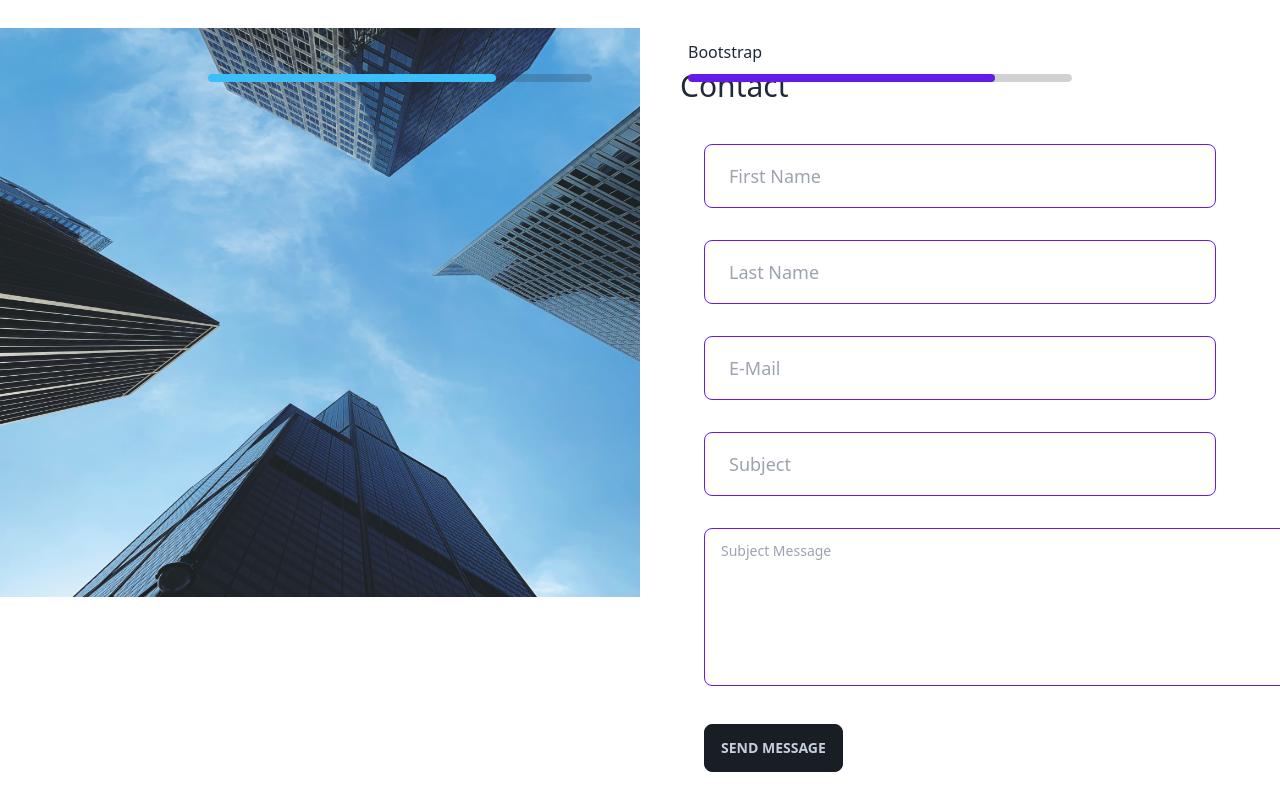
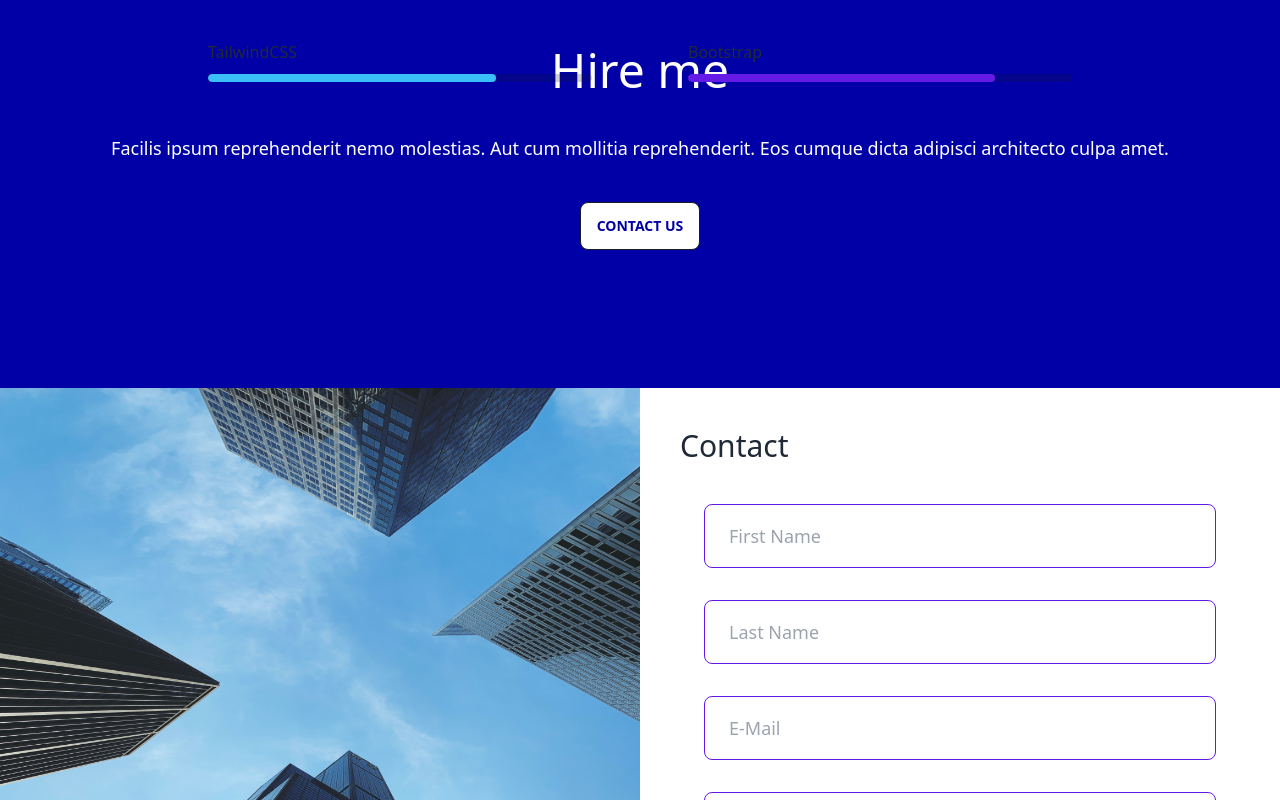
Before and after one commit to KMeniawy/My-Portofolio, a React (Vite) app: page / in a window 1280 px wide. Shown: the part 4020-4820 px from the top of the page. Built offline with nearby package versions, Linux system fonts and the light colour scheme; what tailwindcss-animatecss would draw is missing.

Commit message:
hire me section

```diff
--- a/src/App.jsx
+++ b/src/App.jsx
@@ -436,7 +436,15 @@ function App() {
         </div>
       </div>
       {/* contact me */}
-      <div className="h-[90vh] grid grid-cols-2 my-20">
+      <div className="h-[50vh] bg-[#0000A6] flex flex-col justify-center items-center gap-10 ">
+        <h3 className="text-5xl text-white">Hire me</h3>
+        <p className="text-white text-lg ">
+          Facilis ipsum reprehenderit nemo molestias. Aut cum mollitia reprehenderit.
+           Eos cumque dicta adipisci architecto culpa amet.
+        </p>
+        <button className="btn bg-white text-[#0000A6] hover:text-white mb-20">Contact Us</button>
+      </div>
+      <div className="h-[90vh] grid grid-cols-2 mb-20">
         <div className="">
           <img
             src="./src/assets/contact.jpg"
@@ -495,7 +503,7 @@ function App() {
               </div>
             </div>
             <div className="form-group">
-              <button type="submit" className="btn">
+              <button type="submit" className="btn btn-primary">
                 Send Message
               </button>
             </div>
```
